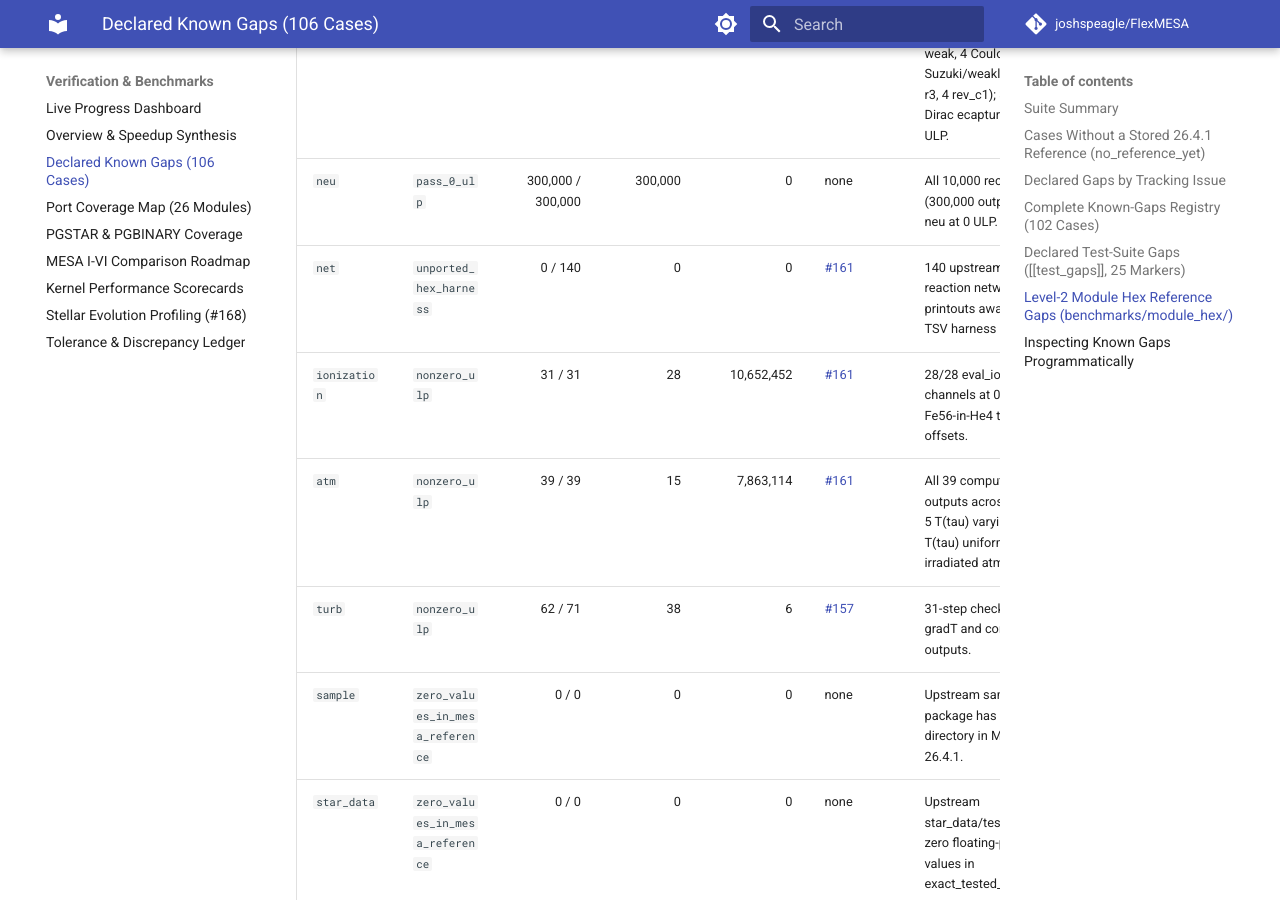
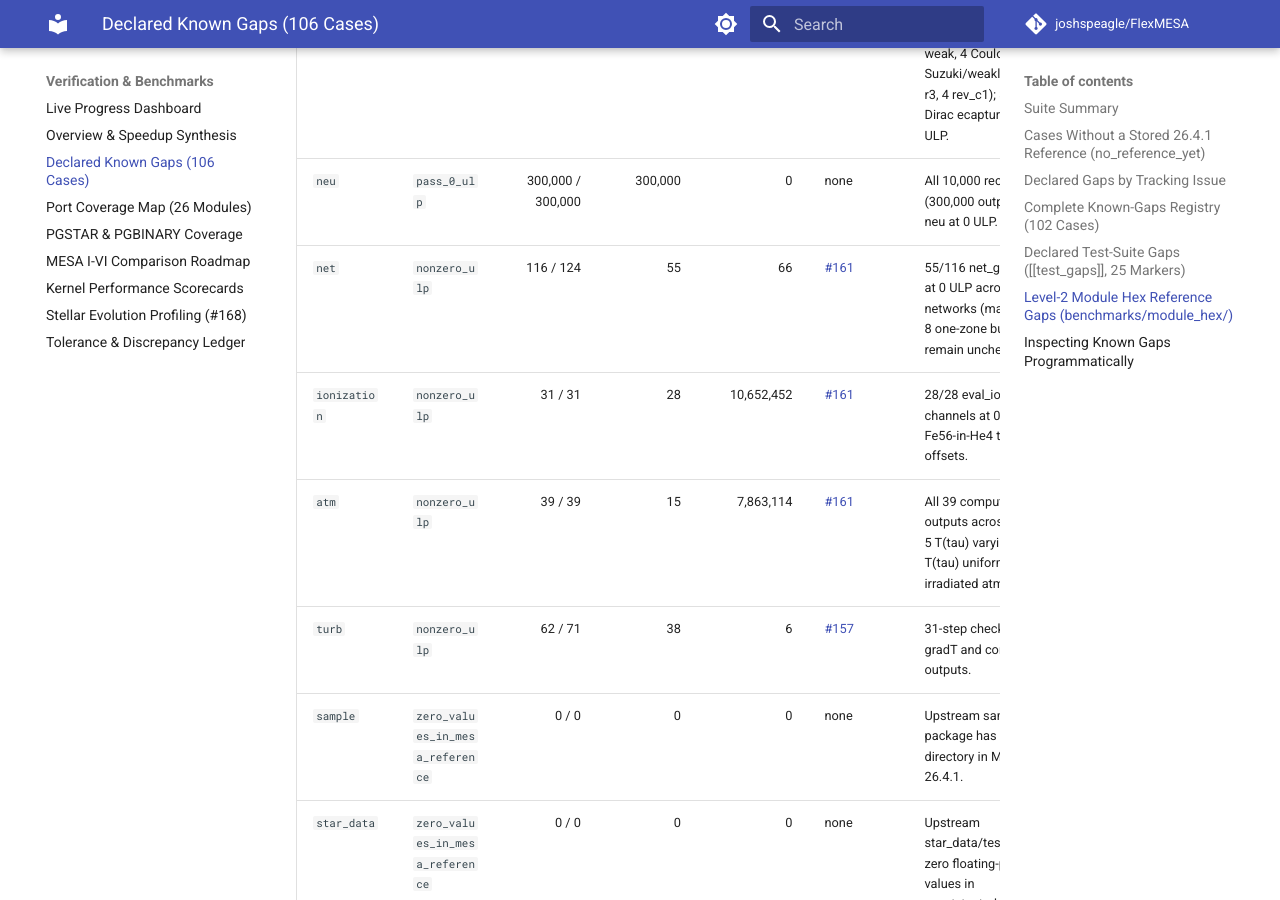
Before and after one commit to joshspeagle/FlexMESA, an MkDocs documentation site: the page built from docs/benchmarks/known-gaps.md, in a window 1280 px wide and 900 px high, scrolled down 26546 px. Built offline with MkDocs 1.6.1 and Material for MkDocs 9.7.7, drawn with Linux system fonts in a browser that asks for light colours; comment, search, counter and statistics services are not loaded; some of the changed text lies outside the part shown.

Commit message:
docs(benchmarks): refresh known-gaps and coverage-map for net module hex probe
Regenerates docs/benchmarks/known-gaps.md and docs/benchmarks/coverage-map.md after wiring net into the level-2 module-hex gate.

Co-Authored-By: Antigravity <noreply@google.com>

```diff
--- a/docs/benchmarks/known-gaps.md
+++ b/docs/benchmarks/known-gaps.md
@@ -206,7 +206,7 @@ Every Rust `#[ignore]` and Python `xfail`/`skip` marker in the repository is tra
 | `kap` | `nonzero_ulp` | 21 / 21 | 13 | 1,459,407,697 | [#161](https://github.com/joshspeagle/FlexMESA/issues/161) | 12/14 gs98+CO channels at 0 ULP; AESOPUS and log10 1-ULP gap. |
 | `rates` | `nonzero_ulp` | 3,639 / 3,639 | 3,636 | 29 | [#161](https://github.com/joshspeagle/FlexMESA/issues/161) | 3,636/3,639 rates outputs at 0 ULP (all 2,763 raw rates, 12 screening, 845/846 weak, 4 Coulomb, 4 Suzuki/weaklib, pycno, r3, 4 rev_c1); 3 Fermi-Dirac ecapture within 29 ULP. |
 | `neu` | `pass_0_ulp` | 300,000 / 300,000 | 300,000 | 0 | none | All 10,000 records (300,000 outputs) of neu at 0 ULP. |
-| `net` | `unported_hex_harness` | 0 / 140 | 0 | 0 | [#161](https://github.com/joshspeagle/FlexMESA/issues/161) | 140 upstream nuclear reaction network burn printouts await direct TSV harness mapping. |
+| `net` | `nonzero_ulp` | 116 / 124 | 55 | 66 | [#161](https://github.com/joshspeagle/FlexMESA/issues/161) | 55/116 net_get outputs at 0 ULP across 7 networks (max_ulp=66); 8 one-zone burn rows remain unchecked. |
 | `ionization` | `nonzero_ulp` | 31 / 31 | 28 | 10,652,452 | [#161](https://github.com/joshspeagle/FlexMESA/issues/161) | 28/28 eval_ionization channels at 0 ULP; 3 Fe56-in-He4 table offsets. |
 | `atm` | `nonzero_ulp` | 39 / 39 | 15 | 7,863,114 | [#161](https://github.com/joshspeagle/FlexMESA/issues/161) | All 39 computed atm outputs across 7 tables, 5 T(tau) varying, 2 T(tau) uniform, and irradiated atmospheres. |
 | `turb` | `nonzero_ulp` | 62 / 71 | 38 | 6 | [#157](https://github.com/joshspeagle/FlexMESA/issues/157) | 31-step check_TDC gradT and conv_vel outputs. |
```
Also changed, not shown: other parts of docs/benchmarks/known-gaps.md (+1 -1 lines), docs/benchmarks/coverage-map.md (+1 -1 lines).
